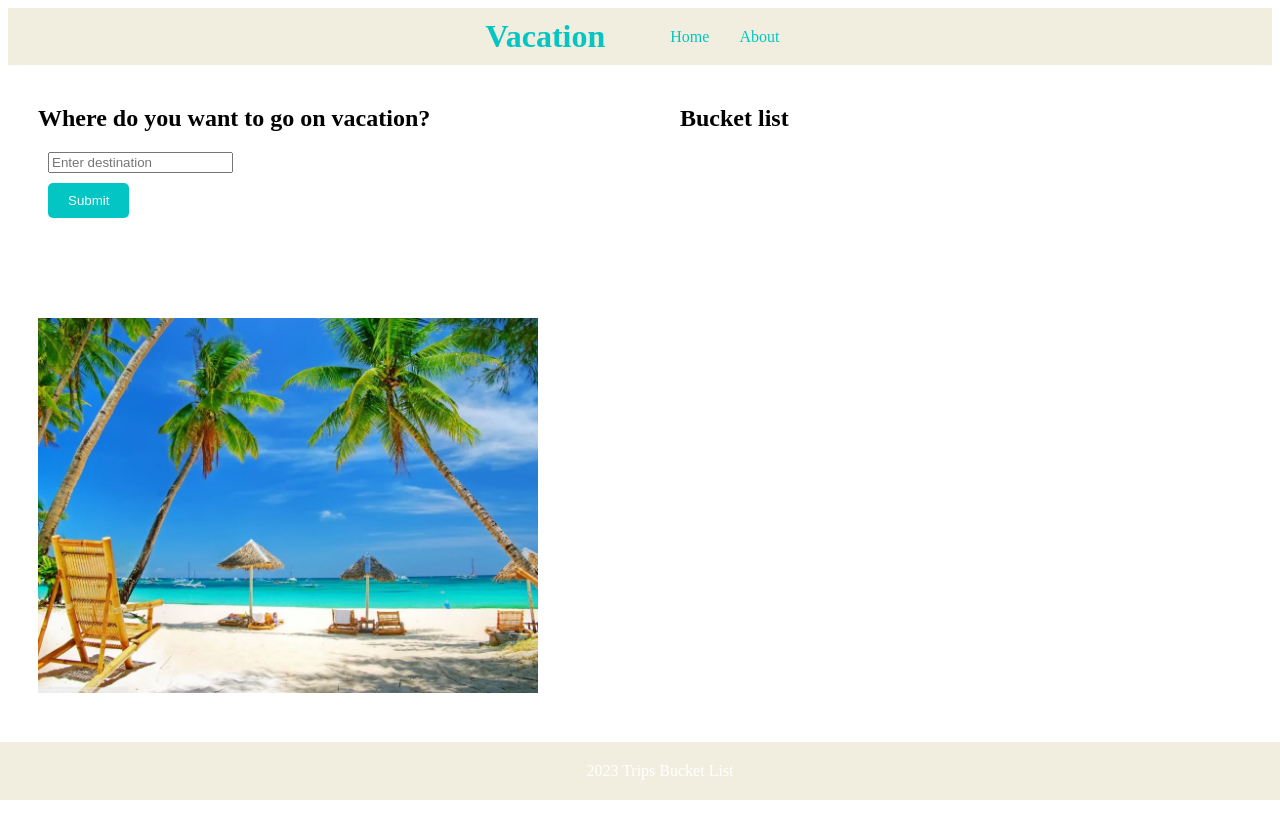
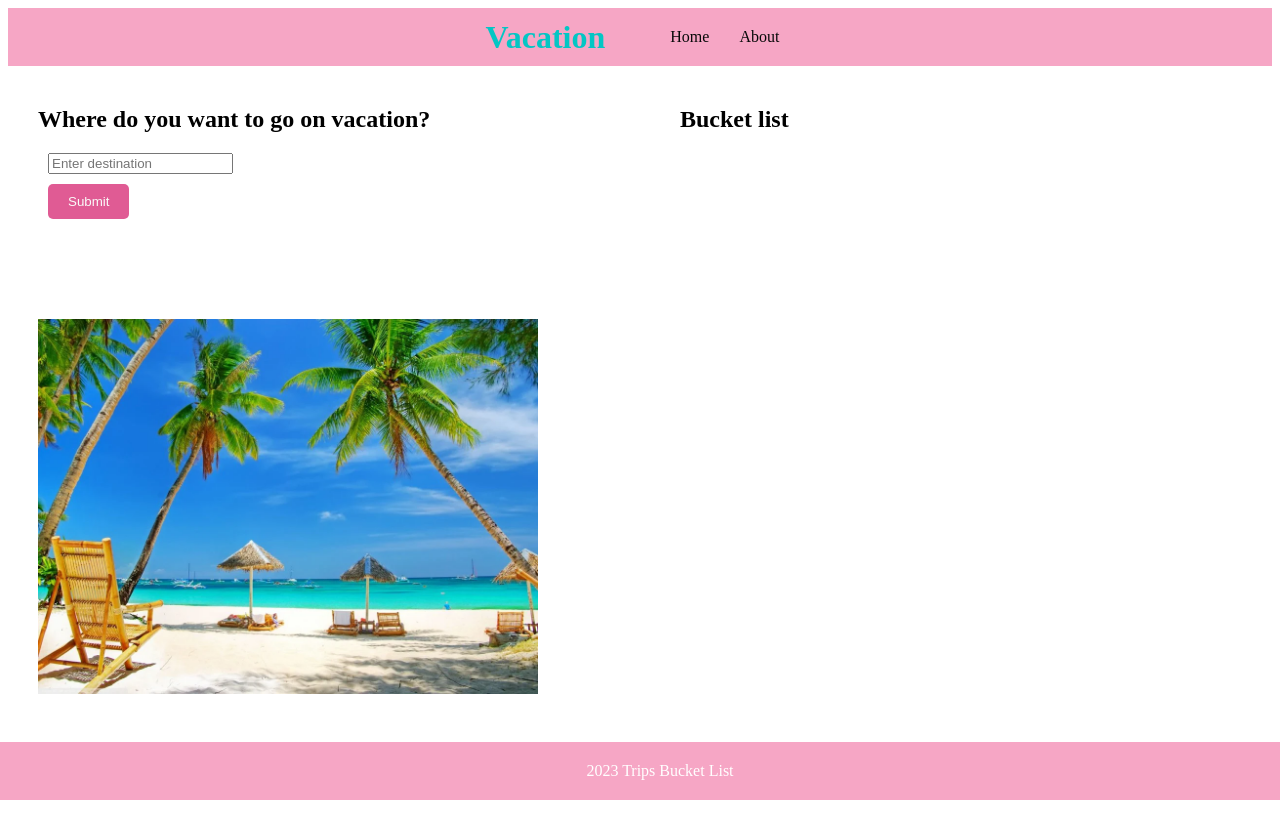
Before and after one commit to Izzyosman/trip-app, a website: page index.html in a window 1280 px wide. Drawn offline with Linux system fonts and the light colour scheme; no server answers.

Commit message:
initial commit

```diff
--- a/style.css
+++ b/style.css
@@ -3,7 +3,7 @@ nav {
   display: flex;
   justify-content: center;
   align-items: center;
-  background-color: #f2eedf;  /* off-white color */
+  background-color: #f6a6c5;  /* off-white color */
   padding: 10px;
 }
 
@@ -15,8 +15,8 @@ body {
 nav a {
   margin: 0 15px;
   text-decoration: none;
-  color: #03C6C4;  /* tropical teal */
-  padding: 5px 0;
+  color: #080909;  /* tropical teal */
+  padding: 10px 0;
 }
 
 nav a:hover {
@@ -60,7 +60,7 @@ form {
 
 .submit-btn {
   display: block;
-  background-color: #03C6C4;  /* tropical teal */
+  background-color: #e05b94;  /* tropical teal */
   color: #FAFAF8;  /* off-white for text contrast */
   padding: 10px 20px;
   border: none;
@@ -76,7 +76,7 @@ form {
 footer {
   text-align: center;
   padding: 20px;
-  background-color: #f2eedf;  /* off-white color */
+  background-color: #f6a6c5;  /* off-white color */
   color: white;
   position: fixed;
   width: 100%;
```
Also changed, not shown: 1 other file.
